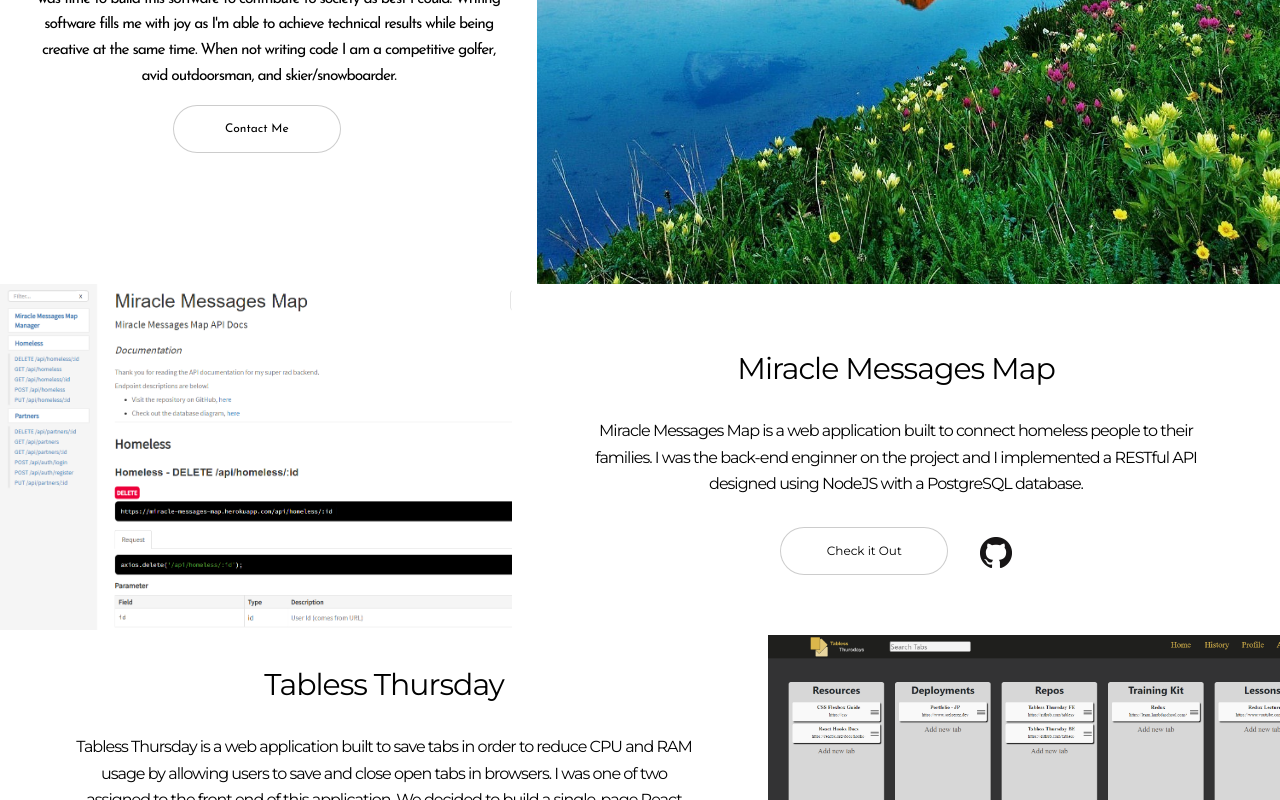
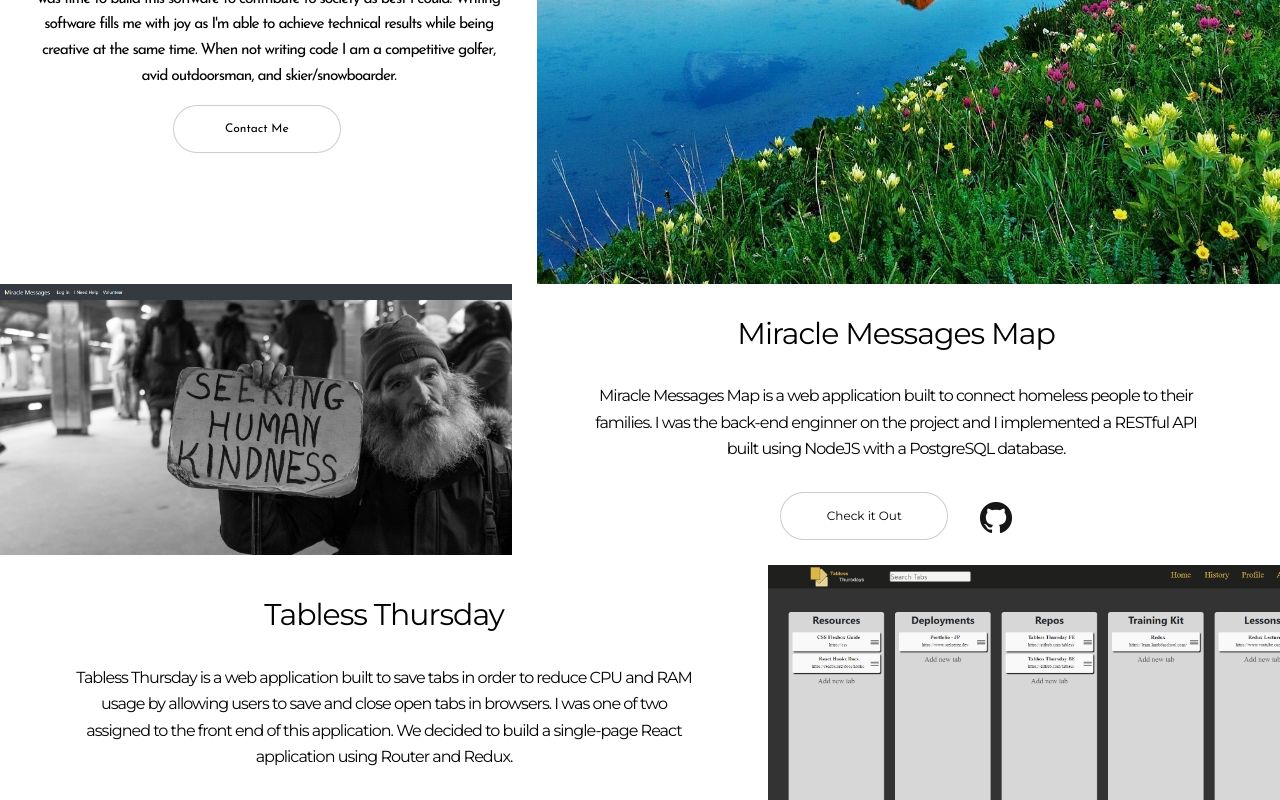
Before and after one commit to Full-lifey/Portfolio, a React (Create React App) app: page / in a window 1280 px wide. Shown: the part 516-1316 px from the top of the page. Built offline with nearby package versions, Linux system fonts and the light colour scheme.

Commit message:
updated MMM picture and refactored language on projects

```diff
--- a/src/assets/sample_data.js
+++ b/src/assets/sample_data.js
@@ -6,7 +6,7 @@ export const sampleData = [
   {
     title: "Miracle Messages Map",
     description:
-      "Miracle Messages Map is a web application built to connect homeless people to their families. I was the back-end enginner on the project and I implemented a RESTful API designed using NodeJS with a PostgreSQL database.",
+      "Miracle Messages Map is a web application built to connect homeless people to their families. I was the back-end enginner on the project and I implemented a RESTful API built using NodeJS with a PostgreSQL database.",
     image: MMM,
     deployment: "https://mmm-api-docs.netlify.com/",
     repo: "https://github.com/miracle-mm/back-end"
```
Also changed, not shown: src/assets/img/MMM.PNG.
